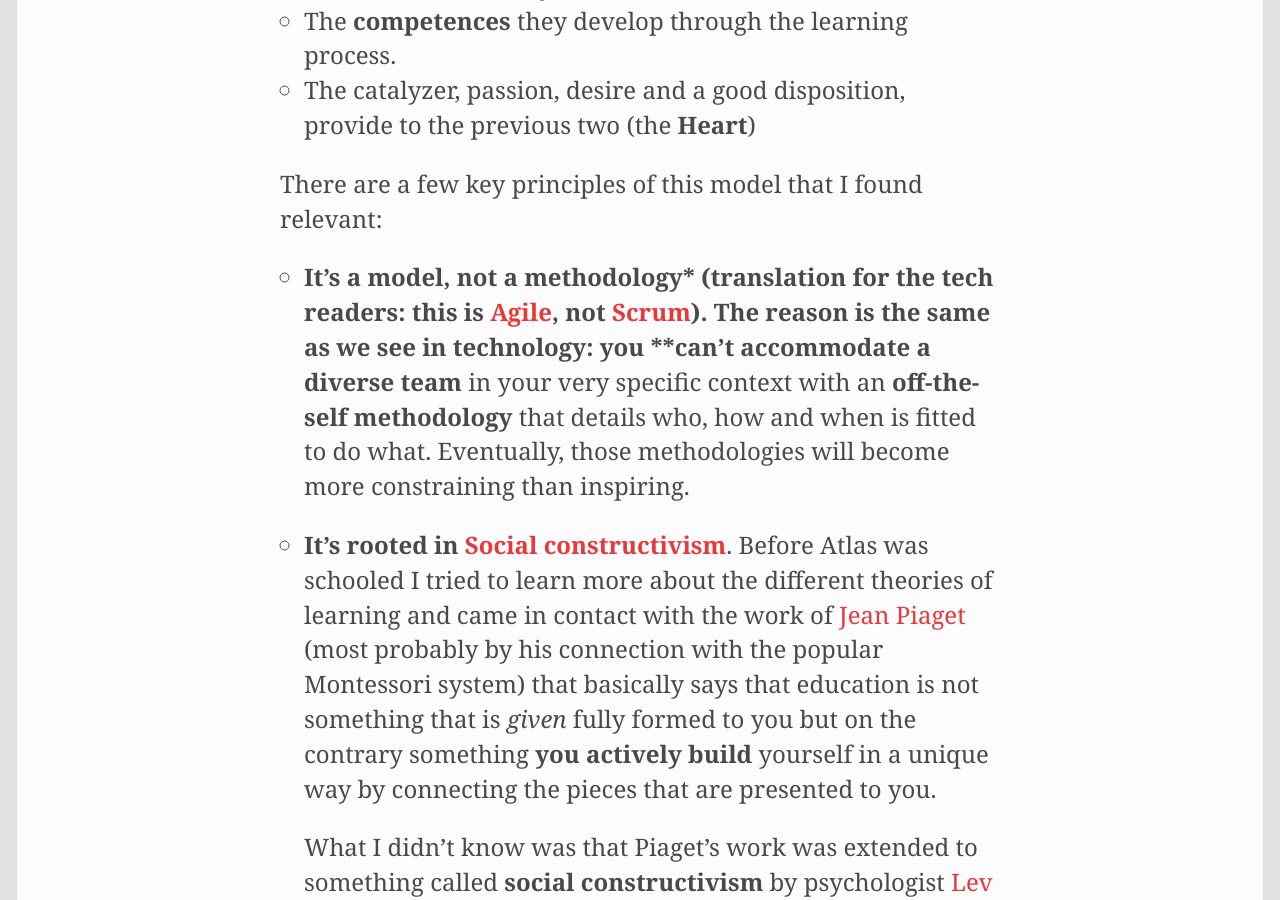
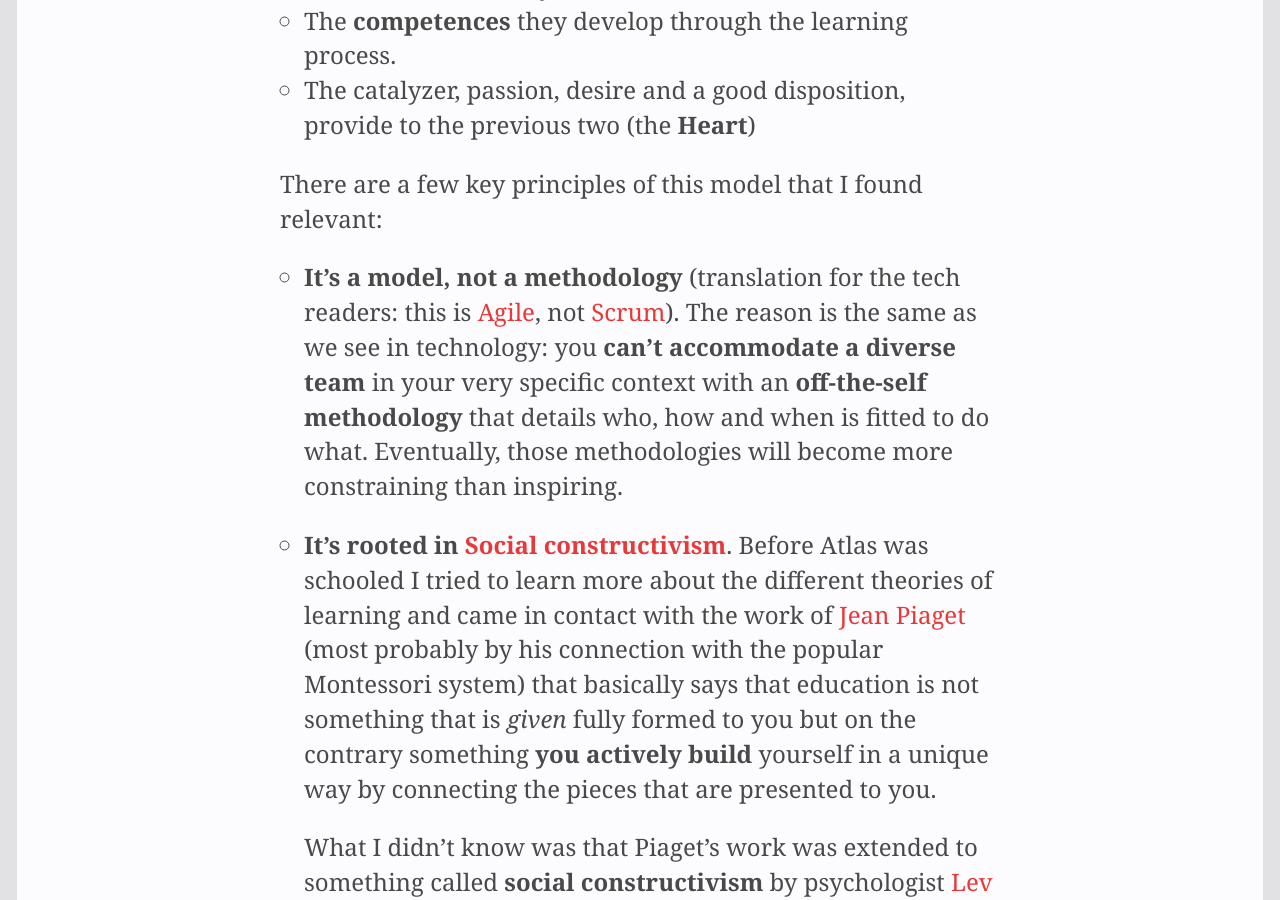
Before and after one commit to aitor/aitor.github.com, a Jekyll site: the page built from _posts/2024-04-19-Osotu-learning-session-one.md, in a window 1280 px wide and 900 px high, scrolled down 2115 px. Built offline with Jekyll 4.4.1, drawn with Linux system fonts in a browser that asks for light colours; nearby versions of some CDN libraries.

```diff
--- a/_posts/2024-04-19-Osotu-learning-session-one.md
+++ b/_posts/2024-04-19-Osotu-learning-session-one.md
@@ -27,7 +27,7 @@ Osotu learning approach is mostly adapted from [Mar Romera](https://integratek.e
 
 There are a few key principles of this model that I found relevant:
 
-- **It's a model, not a methodology* (translation for the tech readers: this is [Agile](https://agilemanifesto.org/), not [Scrum](https://www.scrum.org/resources/what-scrum-module)). The reason is the same as we see in technology: you **can't accommodate a diverse team** in your very specific context with an **off-the-self methodology** that details who, how and when is fitted to do what. Eventually, those methodologies will become more constraining than inspiring.
+- **It's a model, not a methodology** (translation for the tech readers: this is [Agile](https://agilemanifesto.org/), not [Scrum](https://www.scrum.org/resources/what-scrum-module)). The reason is the same as we see in technology: you **can't accommodate a diverse team** in your very specific context with an **off-the-self methodology** that details who, how and when is fitted to do what. Eventually, those methodologies will become more constraining than inspiring.
 
 - **It's rooted in [Social constructivism](https://www.wikiwand.com/en/Social_constructivism)**. Before Atlas was schooled I tried to learn more about the different theories of learning and came in contact with the work of [Jean Piaget](https://www.wikiwand.com/en/Jean_Piaget) (most probably by his connection with the popular Montessori system) that basically says that education is not something that is _given_ fully formed to you but on the contrary something **you actively build** yourself in a unique way by connecting the pieces that are presented to you.
 
```
